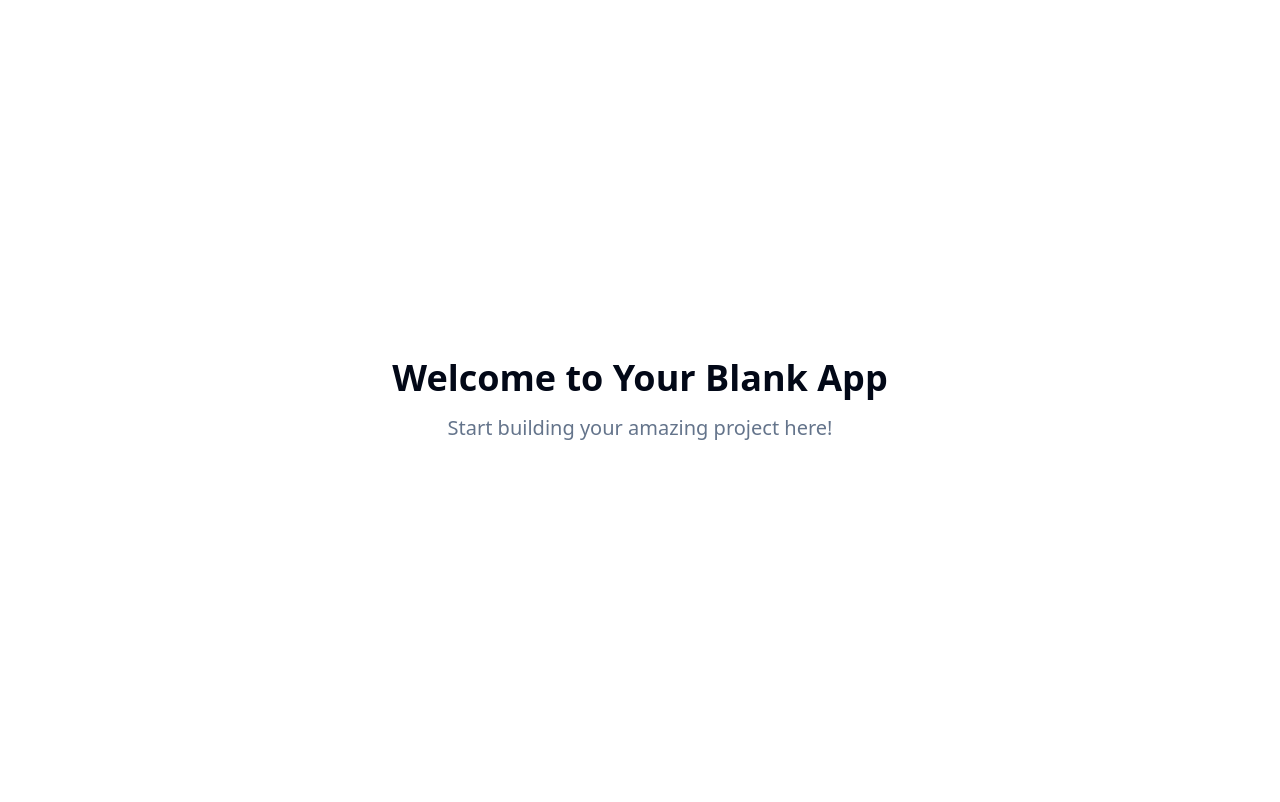
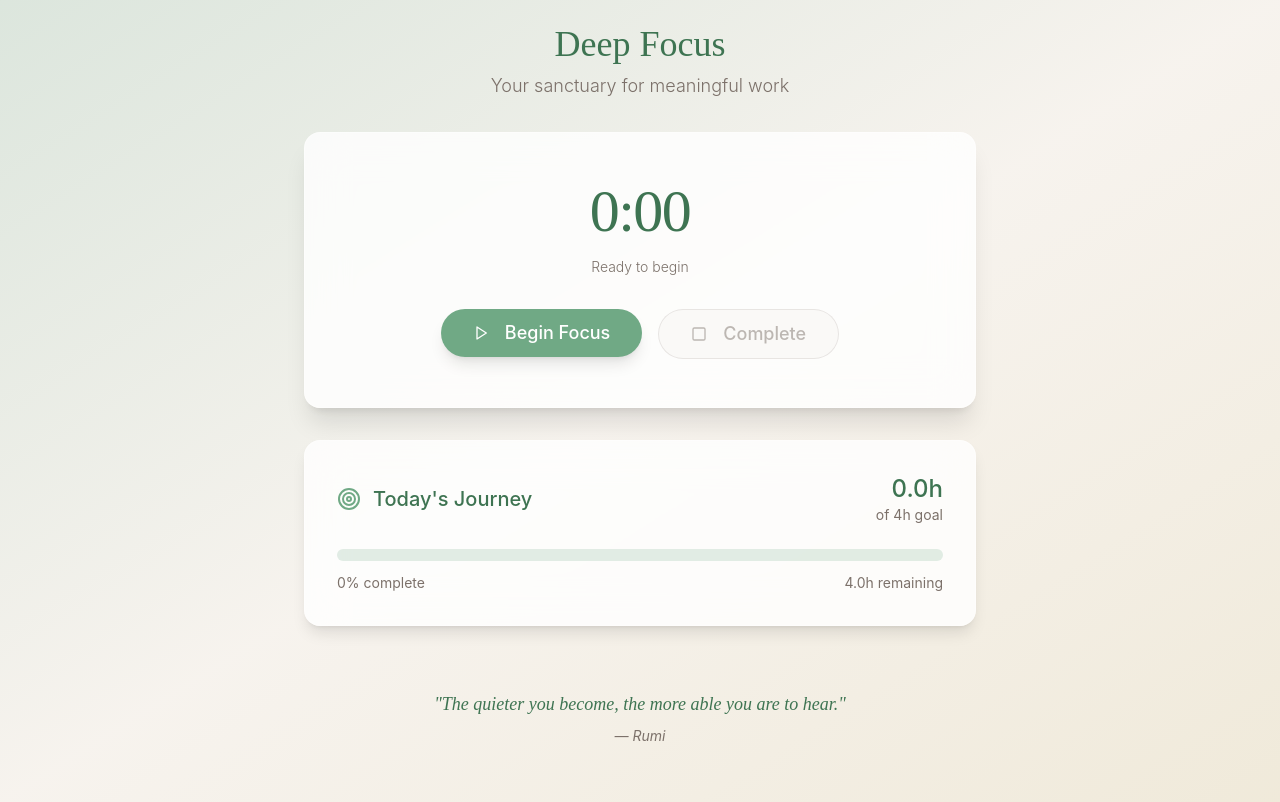
Before and after one commit to TranscriptGenie/serene-focus-hours, a React (Vite) app: page / in a window 1280 px wide. Built offline with nearby package versions, Linux system fonts and the light colour scheme.

Commit message:
Add focus stopwatch extension
Implement a Chrome extension for tracking focused work hours with a daily goal-based progress bar, designed with an aesthetic minimalist and luxurious theme.

```diff
--- a/src/index.css
+++ b/src/index.css
@@ -1,96 +1,50 @@
+
 @tailwind base;
 @tailwind components;
 @tailwind utilities;
 
-/* Definition of the design system. All colors, gradients, fonts, etc should be defined here.
-All colors MUST be HSL.
-*/
+@import url('https://fonts.googleapis.com/css2?family=Inter:wght@300;400;500;600&family=Playfair+Display:wght@400;500;600&display=swap');
 
+/* Definition of the design system with cozy, luxurious colors */
 @layer base {
   :root {
-    --background: 0 0% 100%;
-    --foreground: 222.2 84% 4.9%;
+    --background: 32 20% 96%;
+    --foreground: 25 15% 15%;
 
-    --card: 0 0% 100%;
-    --card-foreground: 222.2 84% 4.9%;
+    --card: 35 25% 98%;
+    --card-foreground: 25 15% 15%;
 
-    --popover: 0 0% 100%;
-    --popover-foreground: 222.2 84% 4.9%;
+    --popover: 35 25% 98%;
+    --popover-foreground: 25 15% 15%;
 
-    --primary: 222.2 47.4% 11.2%;
-    --primary-foreground: 210 40% 98%;
+    --primary: 142 35% 45%;
+    --primary-foreground: 35 25% 98%;
 
-    --secondary: 210 40% 96.1%;
-    --secondary-foreground: 222.2 47.4% 11.2%;
+    --secondary: 35 20% 90%;
+    --secondary-foreground: 25 15% 25%;
 
-    --muted: 210 40% 96.1%;
-    --muted-foreground: 215.4 16.3% 46.9%;
+    --muted: 35 15% 92%;
+    --muted-foreground: 25 10% 55%;
 
-    --accent: 210 40% 96.1%;
-    --accent-foreground: 222.2 47.4% 11.2%;
+    --accent: 45 35% 85%;
+    --accent-foreground: 25 15% 25%;
 
-    --destructive: 0 84.2% 60.2%;
-    --destructive-foreground: 210 40% 98%;
+    --destructive: 0 65% 65%;
+    --destructive-foreground: 35 25% 98%;
 
-    --border: 214.3 31.8% 91.4%;
-    --input: 214.3 31.8% 91.4%;
-    --ring: 222.2 84% 4.9%;
+    --border: 35 20% 88%;
+    --input: 35 20% 88%;
+    --ring: 142 35% 45%;
 
-    --radius: 0.5rem;
+    --radius: 1rem;
 
-    --sidebar-background: 0 0% 98%;
-
-    --sidebar-foreground: 240 5.3% 26.1%;
-
-    --sidebar-primary: 240 5.9% 10%;
-
-    --sidebar-primary-foreground: 0 0% 98%;
-
-    --sidebar-accent: 240 4.8% 95.9%;
-
-    --sidebar-accent-foreground: 240 5.9% 10%;
-
-    --sidebar-border: 220 13% 91%;
-
-    --sidebar-ring: 217.2 91.2% 59.8%;
-  }
-
-  .dark {
-    --background: 222.2 84% 4.9%;
-    --foreground: 210 40% 98%;
-
-    --card: 222.2 84% 4.9%;
-    --card-foreground: 210 40% 98%;
-
-    --popover: 222.2 84% 4.9%;
-    --popover-foreground: 210 40% 98%;
-
-    --primary: 210 40% 98%;
-    --primary-foreground: 222.2 47.4% 11.2%;
-
-    --secondary: 217.2 32.6% 17.5%;
-    --secondary-foreground: 210 40% 98%;
-
-    --muted: 217.2 32.6% 17.5%;
-    --muted-foreground: 215 20.2% 65.1%;
-
-    --accent: 217.2 32.6% 17.5%;
-    --accent-foreground: 210 40% 98%;
-
-    --destructive: 0 62.8% 30.6%;
-    --destructive-foreground: 210 40% 98%;
-
-    --border: 217.2 32.6% 17.5%;
-    --input: 217.2 32.6% 17.5%;
-    --ring: 212.7 26.8% 83.9%;
-    --sidebar-background: 240 5.9% 10%;
-    --sidebar-foreground: 240 4.8% 95.9%;
-    --sidebar-primary: 224.3 76.3% 48%;
-    --sidebar-primary-foreground: 0 0% 100%;
-    --sidebar-accent: 240 3.7% 15.9%;
-    --sidebar-accent-foreground: 240 4.8% 95.9%;
-    --sidebar-border: 240 3.7% 15.9%;
-    --sidebar-ring: 217.2 91.2% 59.8%;
+    /* Custom colors for focus app */
+    --sage: 142 25% 55%;
+    --sage-light: 142 25% 75%;
+    --sage-dark: 142 30% 35%;
+    --cream: 35 35% 95%;
+    --gold: 45 50% 75%;
+    --warm-gray: 25 8% 45%;
   }
 }
 
@@ -100,6 +54,27 @@ All colors MUST be HSL.
   }
 
   body {
-    @apply bg-background text-foreground;
+    @apply bg-background text-foreground font-['Inter'] antialiased;
+  }
+
+  .font-display {
+    font-family: 'Playfair Display', serif;
   }
 }
+
+/* Custom gradient utilities */
+@layer utilities {
+  .bg-sage-gradient {
+    background: linear-gradient(135deg, hsl(var(--sage)) 0%, hsl(var(--sage-light)) 100%);
+  }
+
+  .bg-warm-gradient {
+    background: linear-gradient(135deg, hsl(var(--cream)) 0%, hsl(var(--gold)) 100%);
+  }
+
+  .glass-effect {
+    backdrop-filter: blur(20px);
+    background: rgba(255, 255, 255, 0.8);
+    border: 1px solid rgba(255, 255, 255, 0.3);
+  }
+}
--- a/src/pages/Index.tsx
+++ b/src/pages/Index.tsx
@@ -1,11 +1,228 @@
-// Update this page (the content is just a fallback if you fail to update the page)
+
+import { useState, useEffect, useRef } from 'react';
+import { Play, Pause, Square, Target, TrendingUp } from 'lucide-react';
+import { Button } from '@/components/ui/button';
+import { Card } from '@/components/ui/card';
+import { Progress } from '@/components/ui/progress';
+import { toast } from 'sonner';
 
 const Index = () => {
+  const [isRunning, setIsRunning] = useState(false);
+  const [seconds, setSeconds] = useState(0);
+  const [dailyGoal, setDailyGoal] = useState(4); // 4 hours default
+  const [dailyProgress, setDailyProgress] = useState(0);
+  const [todaysSessions, setTodaysSessions] = useState([]);
+  const intervalRef = useRef(null);
+
+  // Load saved data on component mount
+  useEffect(() => {
+    const savedData = localStorage.getItem('focusStopwatch');
+    if (savedData) {
+      const { dailyProgress: savedProgress, goal, sessions } = JSON.parse(savedData);
+      setDailyProgress(savedProgress || 0);
+      setDailyGoal(goal || 4);
+      setTodaysSessions(sessions || []);
+    }
+  }, []);
+
+  // Timer logic
+  useEffect(() => {
+    if (isRunning) {
+      intervalRef.current = setInterval(() => {
+        setSeconds(prev => prev + 1);
+      }, 1000);
+    } else {
+      clearInterval(intervalRef.current);
+    }
+
+    return () => clearInterval(intervalRef.current);
+  }, [isRunning]);
+
+  const formatTime = (totalSeconds) => {
+    const hours = Math.floor(totalSeconds / 3600);
+    const minutes = Math.floor((totalSeconds % 3600) / 60);
+    const secs = totalSeconds % 60;
+
+    if (hours > 0) {
+      return `${hours}:${minutes.toString().padStart(2, '0')}:${secs.toString().padStart(2, '0')}`;
+    }
+    return `${minutes}:${secs.toString().padStart(2, '0')}`;
+  };
+
+  const handleStart = () => {
+    setIsRunning(true);
+    toast.success("Focus session started", {
+      description: "You're in the zone now ✨"
+    });
+  };
+
+  const handlePause = () => {
+    setIsRunning(false);
+    toast("Session paused", {
+      description: "Take a mindful break"
+    });
+  };
+
+  const handleStop = () => {
+    if (seconds > 0) {
+      const sessionMinutes = Math.round(seconds / 60);
+      const sessionHours = sessionMinutes / 60;
+
+      const newProgress = dailyProgress + sessionHours;
+      const newSessions = [...todaysSessions, {
+        duration: seconds,
+        timestamp: Date.now()
+      }];
+
+      setDailyProgress(newProgress);
+      setTodaysSessions(newSessions);
+
+      // Save to localStorage
+      localStorage.setItem('focusStopwatch', JSON.stringify({
+        dailyProgress: newProgress,
+        goal: dailyGoal,
+        sessions: newSessions
+      }));
+
+      toast.success("Focus session completed!", {
+        description: `${sessionMinutes} minutes of deep work recorded`
+      });
+    }
+
+    setIsRunning(false);
+    setSeconds(0);
+  };
+
+  const progressPercentage = Math.min((dailyProgress / dailyGoal) * 100, 100);
+  const currentSessionHours = seconds / 3600;
+
   return (
-    <div className="min-h-screen flex items-center justify-center bg-background">
-      <div className="text-center">
-        <h1 className="text-4xl font-bold mb-4">Welcome to Your Blank App</h1>
-        <p className="text-xl text-muted-foreground">Start building your amazing project here!</p>
+    <div className="min-h-screen bg-gradient-to-br from-sage/20 via-cream to-gold/30 p-6">
+      <div className="max-w-2xl mx-auto space-y-8">
+
+        {/* Header */}
+        <div className="text-center space-y-2">
+          <h1 className="font-display text-4xl text-sage-dark font-medium">
+            Deep Focus
+          </h1>
+          <p className="text-warm-gray text-lg font-light">
+            Your sanctuary for meaningful work
+          </p>
+        </div>
+
+        {/* Main Timer Card */}
+        <Card className="glass-effect border-sage/20 shadow-xl">
+          <div className="p-12 text-center space-y-8">
+
+            {/* Timer Display */}
+            <div className="space-y-4">
+              <div className="font-display text-6xl text-sage-dark font-medium tracking-tight">
+                {formatTime(seconds)}
+              </div>
+              <div className="text-warm-gray text-sm font-light">
+                {isRunning ? "In deep focus" : "Ready to begin"}
+              </div>
+            </div>
+
+            {/* Control Buttons */}
+            <div className="flex justify-center gap-4">
+              {!isRunning ? (
+                <Button
+                  onClick={handleStart}
+                  className="bg-sage hover:bg-sage-dark text-white px-8 py-6 text-lg rounded-full shadow-lg transition-all duration-300 hover:shadow-xl"
+                >
+                  <Play className="w-5 h-5 mr-2" />
+                  Begin Focus
+                </Button>
+              ) : (
+                <Button
+                  onClick={handlePause}
+                  variant="outline"
+                  className="border-sage text-sage hover:bg-sage/10 px-8 py-6 text-lg rounded-full"
+                >
+                  <Pause className="w-5 h-5 mr-2" />
+                  Pause
+                </Button>
+              )}
+
+              <Button
+                onClick={handleStop}
+                variant="outline"
+                className="border-warm-gray/30 text-warm-gray hover:bg-warm-gray/10 px-8 py-6 text-lg rounded-full"
+                disabled={seconds === 0}
+              >
+                <Square className="w-4 h-4 mr-2" />
+                Complete
+              </Button>
+            </div>
+          </div>
+        </Card>
+
+        {/* Daily Progress */}
+        <Card className="glass-effect border-sage/20 shadow-lg">
+          <div className="p-8 space-y-6">
+
+            <div className="flex items-center justify-between">
+              <div className="flex items-center gap-3">
+                <Target className="w-6 h-6 text-sage" />
+                <h3 className="text-xl font-medium text-sage-dark">Today's Journey</h3>
+              </div>
+              <div className="text-right">
+                <div className="text-2xl font-medium text-sage-dark">
+                  {(dailyProgress + currentSessionHours).toFixed(1)}h
+                </div>
+                <div className="text-sm text-warm-gray">of {dailyGoal}h goal</div>
+              </div>
+            </div>
+
+            {/* Progress Bar */}
+            <div className="space-y-3">
+              <Progress
+                value={progressPercentage + (currentSessionHours / dailyGoal * 100)}
+                className="h-3 bg-sage/20"
+              />
+              <div className="flex justify-between text-sm text-warm-gray">
+                <span>{Math.round(progressPercentage)}% complete</span>
+                <span>
+                  {dailyGoal - dailyProgress > 0 ?
+                    `${(dailyGoal - dailyProgress).toFixed(1)}h remaining` :
+                    "Goal achieved! ✨"
+                  }
+                </span>
+              </div>
+            </div>
+
+            {/* Today's Sessions */}
+            {todaysSessions.length > 0 && (
+              <div className="space-y-3 pt-4 border-t border-sage/20">
+                <div className="flex items-center gap-2">
+                  <TrendingUp className="w-4 h-4 text-sage" />
+                  <span className="text-sm font-medium text-sage-dark">
+                    {todaysSessions.length} session{todaysSessions.length !== 1 ? 's' : ''} today
+                  </span>
+                </div>
+                <div className="flex flex-wrap gap-2">
+                  {todaysSessions.slice(-5).map((session, index) => (
+                    <div
+                      key={index}
+                      className="px-3 py-1 bg-sage/10 text-sage text-xs rounded-full"
+                    >
+                      {Math.round(session.duration / 60)}m
+                    </div>
+                  ))}
+                </div>
+              </div>
+            )}
+          </div>
+        </Card>
+
+        {/* Inspirational Quote */}
+        <div className="text-center py-8">
+          <blockquote className="font-display text-lg text-sage-dark italic font-light">
+            "The quieter you become, the more able you are to hear."
+          </blockquote>
+          <cite className="text-warm-gray text-sm mt-2 block">— Rumi</cite>
+        </div>
       </div>
     </div>
   );
```
Also changed, not shown: index.html (+5 -4 lines), tailwind.config.ts (+14 -0 lines).
